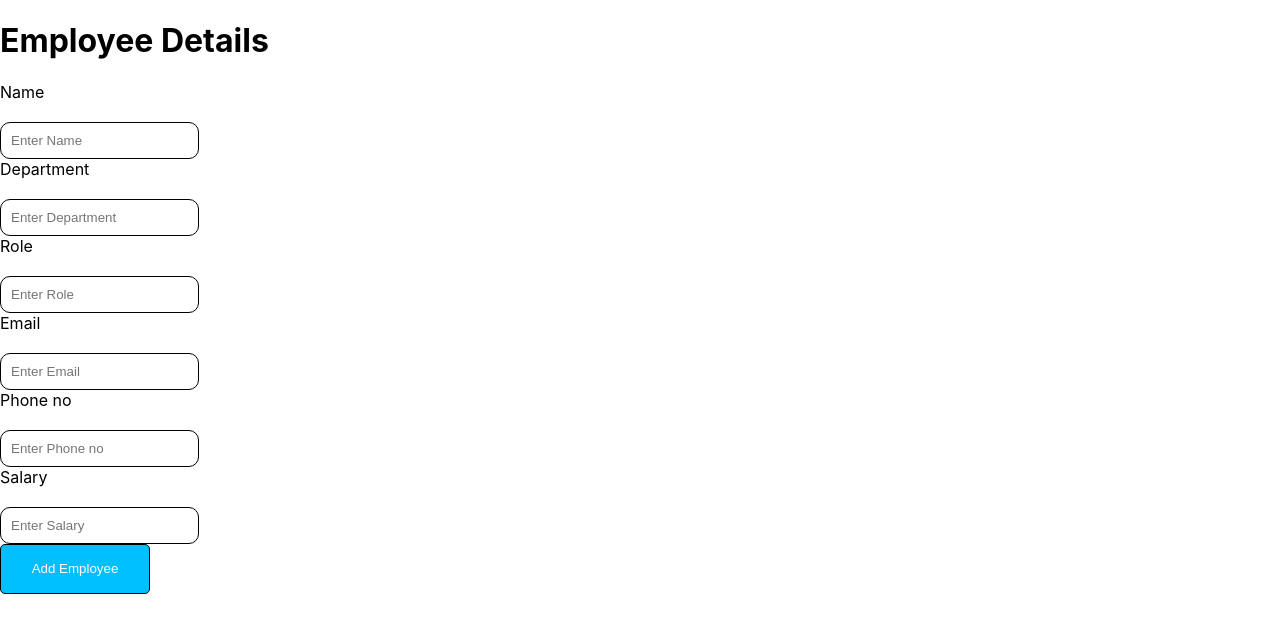
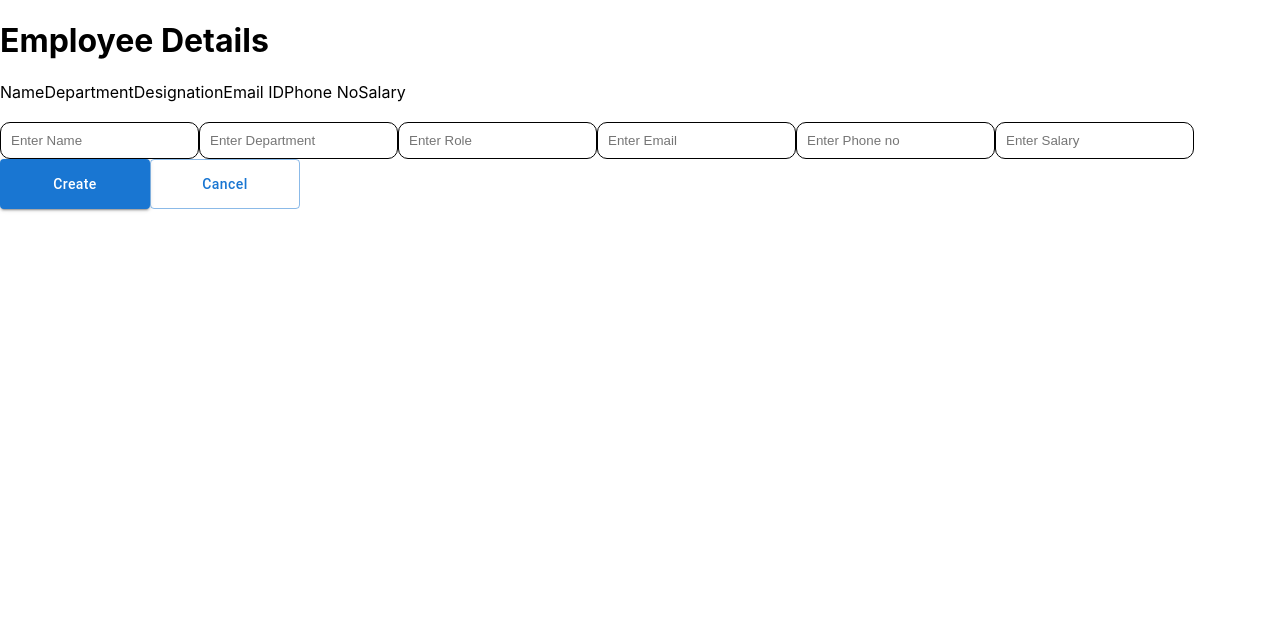
Before and after one commit to vk-vasanth-vk/Employee-Management-System, a React (Create React App) app in the folder employee-management-system/: page /create-employee in a window 1280 px wide. Shown: the top 632 px of the page. Built offline with nearby package versions, Linux system fonts and the light colour scheme.

Commit message:
Completed

```diff
--- a/employee-management-system/src/api/InsertData.jsx
+++ b/employee-management-system/src/api/InsertData.jsx
@@ -1,10 +1,11 @@
 import axios from "axios";
 
-const InsertData = async(name,dept,email,salary,phone) => {
+const InsertData = async(name,dept,role,email,salary,phone) => {
     try {
         const response = await axios.post("http://localhost:8080/insertRecord", {
             name,
             dept,
+            role,
             email,
             salary,
             phone,
--- a/employee-management-system/src/api/UpdateData.jsx
+++ b/employee-management-system/src/api/UpdateData.jsx
@@ -1,11 +1,12 @@
 import axios from "axios";
 
-const UpdateData = async (id, name, department, email, salary, phoneNo) => {
+const UpdateData = async (id, name, department, role, email, salary, phoneNo) => {
     try {
         const response = await axios.put(`http://localhost:8080/update-details`, {
             id,
             name,
             department,
+            role,
             email,
             salary,
             phoneNo
--- a/employee-management-system/src/components/TableComponent.jsx
+++ b/employee-management-system/src/components/TableComponent.jsx
@@ -44,7 +44,7 @@ const TableComponent = ({ onSelect }) => {
                     <th scope="col">Id</th>
                     <th scope="col">Name</th>
                     <th scope="col">Department</th>
-                    <th scope="col">Role</th>
+                    <th scope="col">Designation</th>
                     <th scope="col">Email</th>
                     <th scope="col">Phone No</th>
                     <th scope="col">Salary</th>
@@ -60,6 +60,7 @@ const TableComponent = ({ onSelect }) => {
                             data-id={employee.id}
                             data-name={employee.name}
                             data-department={employee.department}
+                            data-role={employee.role}
                             data-email={employee.email}
                             data-salary={employee.salary}
                             data-phone={employee.phoneNo}
@@ -78,7 +79,7 @@ const TableComponent = ({ onSelect }) => {
                             <td>{employee.id}</td>
                             <td>{employee.name}</td>
                             <td>{employee.department}</td>
-                            <td></td>
+                            <td>{employee.role}</td>
                             <td>{employee.email}</td>
                             <td>{employee.phoneNo}</td>
                             <td>{employee.salary}</td>
--- a/employee-management-system/src/pages/EmployeeCreation.jsx
+++ b/employee-management-system/src/pages/EmployeeCreation.jsx
@@ -3,6 +3,8 @@ import { useLocation, useNavigate } from "react-router-dom";
 import InsertData from "../api/InsertData";
 import UpdateData from "../api/UpdateData";
 import "../index.css";
+import {AppBar, IconButton, Toolbar, Typography} from "@material-ui/core";
+import {Button} from "@mui/material";
 
 const EmployeeCreation = () => {
     const [id, setId] = useState(0);
@@ -25,6 +27,7 @@ const EmployeeCreation = () => {
             setId(employeeData.id);
             setName(employeeData.name || "");
             setDept(employeeData.department || "");
+            setRole(employeeData.role || "");
             setEmail(employeeData.email || "");
             setSalary(employeeData.salary || "");
             setPhone(employeeData.phone || "");
@@ -40,10 +43,11 @@ const EmployeeCreation = () => {
         }
 
         try {
-            const response = await InsertData(name, dept, email, salary, phone);
+            const response = await InsertData(name, dept, role, email, salary, phone);
             setMessage(response.data.message || "Employee added successfully");
             setName("");
             setEmail("");
+            setRole("");
             setPhone("");
             setDept("");
             setSalary("");
@@ -54,6 +58,18 @@ const EmployeeCreation = () => {
         }
     };
 
+    const cancelDetails = ()  =>{
+        setName("");
+        setEmail("");
+        setDept("");
+        setSalary("");
+        setRole("");
+        setSalary("");
+        setPhone("");
+
+        navigate("/employee-list");
+    }
+
     const updateDetails = async (e) => {
         e.preventDefault();
         if (!name || !email || !phone || !dept || !salary) {
@@ -62,7 +78,7 @@ const EmployeeCreation = () => {
         }
 
         try {
-            const response = await UpdateData(id, name, dept, email, salary, phone);
+            const response = await UpdateData(id, name, dept, role, email, salary, phone);
             setMessage(response.data.message || "Employee updated successfully");
             navigate("/employee-list");
         } catch (error) {
@@ -70,49 +86,88 @@ const EmployeeCreation = () => {
             setMessage("Failed to update employee");
         }
     };
-
-    return (
+    return(
         <div>
-            <div className="border border-black w-full h-[80px] flex items-center justify-center">
-                <h1 className="text-2xl font-bold">Employee Details</h1>
+            <div className="w-full h-[80px] border-b">
             </div>
-            <div className="w-full h-[550px] flex justify-center mt-12">
-                <div className="w-[710px] h-[55 0px] border border-black rounded-2xl">
-                    <form onSubmit={update ? updateDetails : handleSubmit}>
-                        {[{ label: "Name", value: name, onChange: setName, type: "text" },
-                            { label: "Department", value: dept, onChange: setDept, type: "text" },
-                            { label: "Role", value: role, onChange: setRole, type: "text" },
-                            { label: "Email", value: email, onChange: setEmail, type: "email" },
-                            { label: "Phone no", value: phone, onChange: setPhone, type: "number" },
-                            { label: "Salary", value: salary, onChange: setSalary, type: "number" },
-                        ].map((field, index) => (
-                            <div key={index} className="mb-3 flex items-center">
-                                <div className="ml-[200px]">
-                                    <label htmlFor={field}>{field.label}</label>
+            <div className="mt-10">
+                    <h1 className="text-2xl font-bold ml-[350px]">Employee Details</h1>
+                <div>
+                    <form onSubmit={update ? updateDetails : handleSubmit} className="flex items-center">
+                        <div className="flex flex-col space-y-[37px] ml-[350px] mt-[45px] min-w-[200px] h-[350px]">
+                            <label htmlFor="name">Name</label>
+                            <label htmlFor="department">Department</label>
+                            <label htmlFor="role">Designation</label>
+                            <label htmlFor="email">Email ID</label>
+                            <label htmlFor="phone">Phone No</label>
+                            <label htmlFor="salary">Salary</label>
                         </div>
-                                <div className="">
+                        <div className="flex flex-col">
                             <input
-                                        type={field.type}
-                                        placeholder={`Enter ${field.label}`}
-                                        value={field.value}
-                                        onChange={(e) => field.onChange(e.target.value)}
-                                        className="border border-gray-400 p-2 ml-4 w-[260px]"
+                                type="text"
+                                placeholder="Enter Name"
+                                value={name}
+                                onChange={(e) => setName(e.target.value)}
+                                className="border border-gray-400 p-2 ml-4 w-[400px]"
+                            />
+                            <input
+                                type="text"
+                                placeholder="Enter Department"
+                                value={dept}
+                                onChange={(e) => setDept(e.target.value)}
+                                className="border border-gray-400 p-2 ml-4 w-[400px]"
+                            />
+                            <input
+                                type="text"
+                                placeholder="Enter Role"
+                                value={role}
+                                onChange={(e) => setRole(e.target.value)}
+                                className="border border-gray-400 p-2 ml-4 w-[400px]"
+                            />
+                            <input
+                                type="email"
+                                placeholder="Enter Email"
+                                value={email}
+                                onChange={(e) => setEmail(e.target.value)}
+                                className="border border-gray-400 p-2 ml-4 w-[400px]"
+                            />
+                            <input
+                                type="number"
+                                placeholder="Enter Phone no"
+                                value={phone}
+                                onChange={(e) => setPhone(e.target.value)}
+                                className="border border-gray-400 p-2 ml-4 w-[400px]"
+                            />
+                            <input
+                                type="number"
+                                placeholder="Enter Salary"
+                                value={salary}
+                                onChange={(e) => setSalary(e.target.value)}
+                                className="border border-gray-400 p-2 ml-4 w-[400px]"
                             />
                         </div>
-                            </div>
-                        ))}
-                        <div className="h-[80px] w-full flex items-center ml-[280px]">
-                            <button type="submit" className="p-2 bg-blue-500 text-white rounded mr-4">
-                                {update ? "Update Details" : "Add Employee"}
-                            </button>
+                        <div className="relative">
+                            <Button
+                                type="submit" className="absolute top-[250px] left-[-370px]" variant="contained"
+                                style={{
+                                    textTransform: "none"
+                                }}
+                            > {update ? "Save" : "Create"}
+                            </Button>
 
+                            <Button
+                                onClick={cancelDetails}
+                                type="button" className="absolute top-[250px] left-[-320px]" variant="outlined"
+                                style={{
+                                    textTransform: "none"
+                                }}
+                            >Cancel</Button>
                         </div>
                     </form>
-                    {message && <p className="mt-4 text-red-500">{message}</p>}
                 </div>
             </div>
         </div>
-    );
+    )
 };
 
 export default EmployeeCreation;
```
Also changed, not shown: employee-management-system/src/pages/EmployeeListPage.jsx (+25 -15 lines), 1 other file (tests, documents, lock files or other folders). Lines whose indentation alone changed are shown as unchanged.
